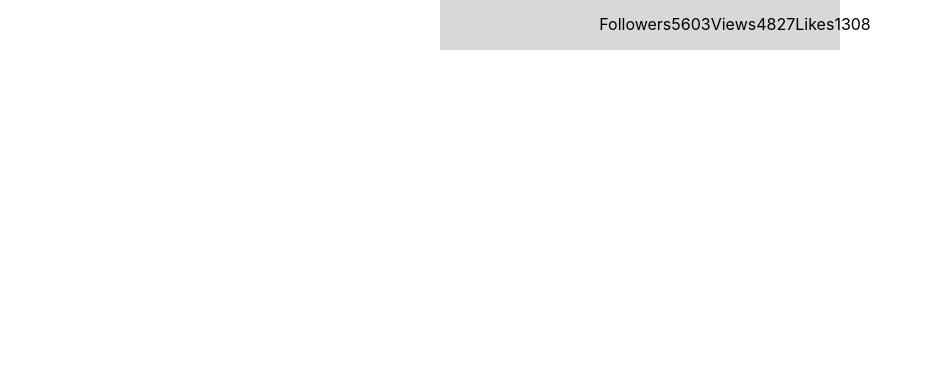
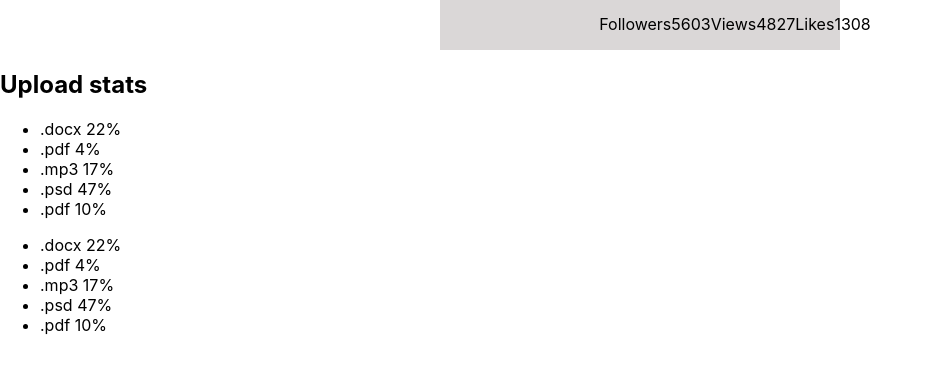
Before and after one commit to Dina-Ursula/goit-react-hw-01-components, a React (Create React App) app: page / in a window 1280 px wide. Shown: the part 400-772 px from the top of the page, without its empty margins (0-932 px from the left). Built offline with nearby package versions, Linux system fonts and the light colour scheme.

Commit message:
feature/statistics-markup

```diff
--- a/src/components/App.jsx
+++ b/src/components/App.jsx
@@ -1,5 +1,8 @@
 import { Profile } from './Profile/Profile';
 import user from './data/user.json';
+import { Statistics } from './Statistics/Statistics';
+import data from './data/data.json';
+
 export const App = () => {
   return (
     <div
@@ -19,6 +22,8 @@ export const App = () => {
         avatar={user.avatar}
         stats={user.stats}
       />
+      <Statistics title="Upload stats" stats={data} />
+      <Statistics stats={data} />
     </div>
   );
 };
--- a/src/components/Profile/Profile.jsx
+++ b/src/components/Profile/Profile.jsx
@@ -11,6 +11,7 @@ import {
   Popularity,
   Quantity,
 } from './Profile.styled';
+
 export const Profile = ({
   username,
   tag,
--- /dev/null
+++ b/src/components/Statistics/Statistics.jsx
@@ -0,0 +1,40 @@
+// import data from '/path/to/data.json';
+import PropTypes from 'prop-types';
+import {
+  Section,
+  Title,
+  List,
+  ItemsFile,
+  Label,
+  Percentage,
+} from './Statistics.styled';
+// <Statistics title="Upload stats" stats={data} />
+// <Statistics stats={data} />
+export const Statistics = ({ title, stats }) => {
+  return (
+    <Section>
+      {title && <Title>{title}</Title>}
+      <List>
+        {stats.map(({ id, label, percentage }) => {
+          return (
+            <ItemsFile key={id}>
+              <Label>{label}</Label>
+              <Percentage> {percentage}%</Percentage>
+            </ItemsFile>
+          );
+        })}
+      </List>
+    </Section>
+  );
+};
+
+Statistics.propTypes = {
+  title: PropTypes.string,
+  stats: PropTypes.arrayOf(
+    PropTypes.shape({
+      id: PropTypes.string.isRequired,
+      label: PropTypes.string.isRequired,
+      percentage: PropTypes.number.isRequired,
+    })
+  ).isRequired,
+};
--- /dev/null
+++ b/src/components/Statistics/Statistics.styled.jsx
@@ -0,0 +1,8 @@
+import styled from '@emotion/styled';
+
+export const Section = styled.section``;
+export const Title = styled.h2``;
+export const List = styled.ul``;
+export const ItemsFile = styled.li``;
+export const Label = styled.span``;
+export const Percentage = styled.span``;
--- /dev/null
+++ b/src/components/data/data.json
@@ -0,0 +1,7 @@
+[
+  { "id": "id-1", "label": ".docx", "percentage": 22 },
+  { "id": "id-2", "label": ".pdf", "percentage": 4 },
+  { "id": "id-3", "label": ".mp3", "percentage": 17 },
+  { "id": "id-4", "label": ".psd", "percentage": 47 },
+  { "id": "id-5", "label": ".pdf", "percentage": 10 }
+]
```
